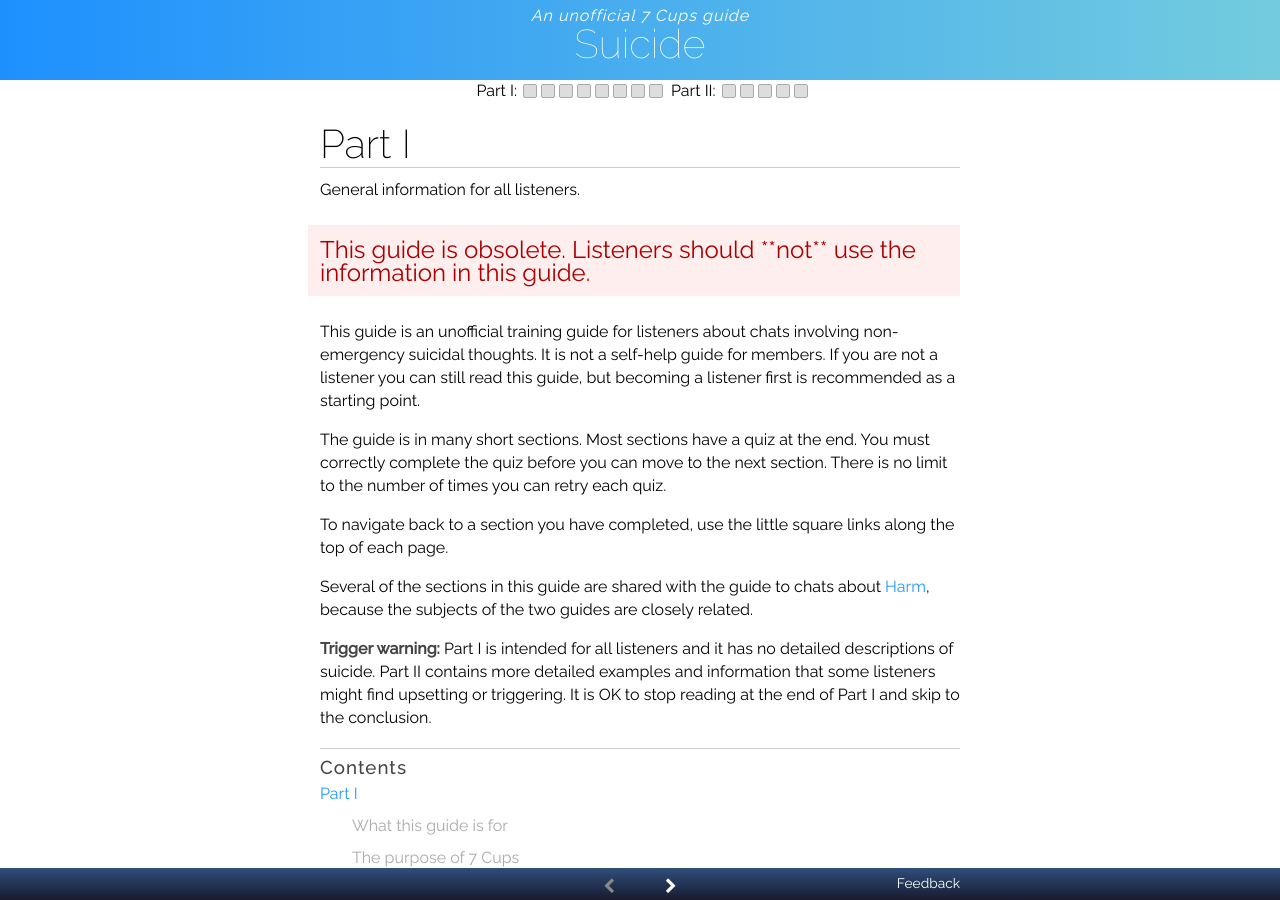
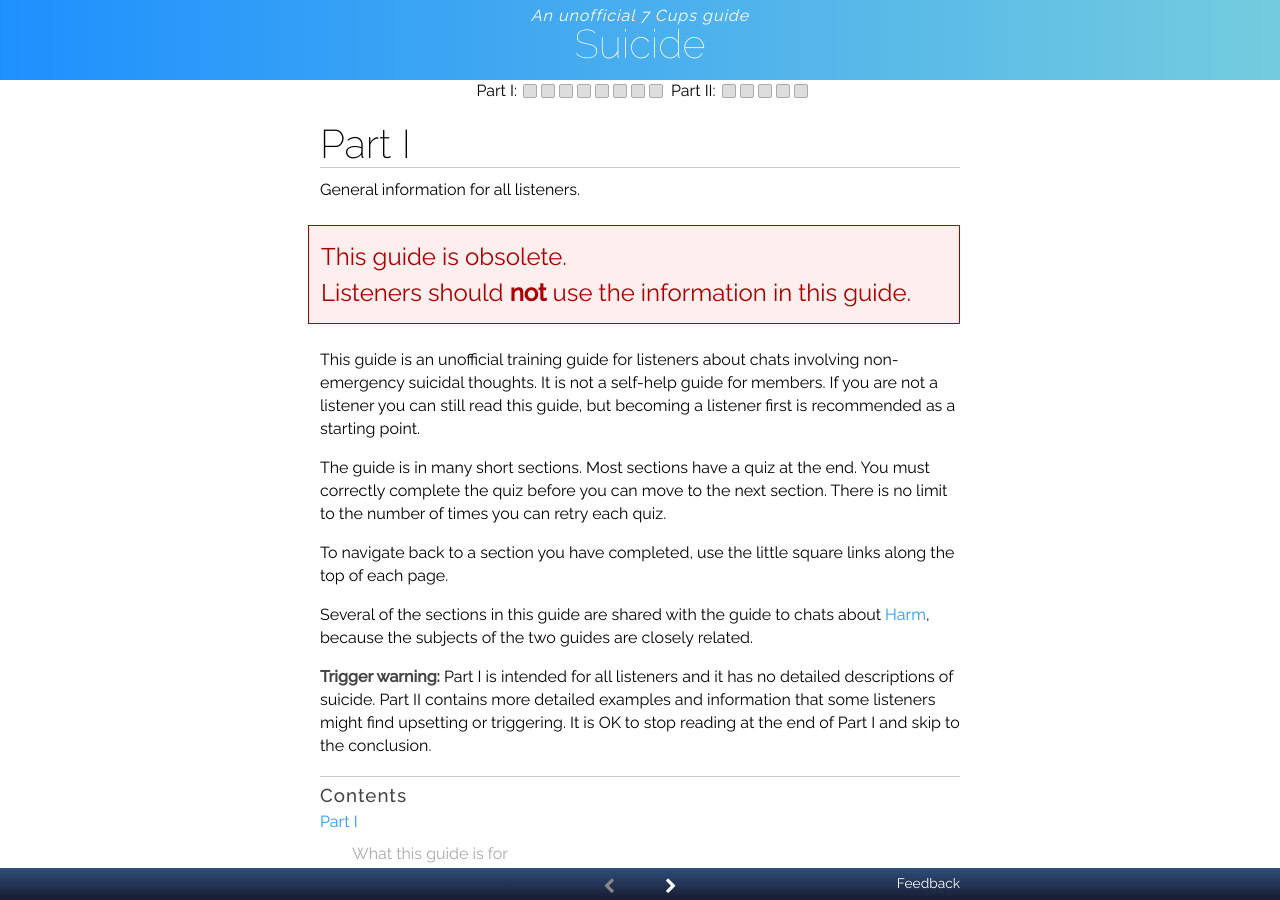
Before and after one commit to RarelyCharlie/rarelycharlie.github.io, a Jekyll site: the page built from _guide/suicide.md, in a window 1280 px wide and 900 px high. Built offline with Jekyll 4.4.1, drawn with Linux system fonts in a browser that asks for light colours; nearby versions of some CDN libraries.

Commit message:
formatting

```diff
--- a/_guide/suicide.md
+++ b/_guide/suicide.md
@@ -8,7 +8,7 @@ feedback: https://www.7cups.com/@RarelyCharlie
 
 General information for all listeners.
 
-<div style="font-size: 150%; color: #a00; background: #fee; padding: 1ex; margin: 1em 0 1em -1ex;">This guide is obsolete. Listeners should **not** use the information in this guide.</div>
+<div style="font-size: 150%; color: #a00; border: 1px solid #a00; line-height: 150%; background: #fee; padding: 1ex; margin: 1em 0 1em -1ex;">This guide is obsolete.<br>Listeners should <b>not</b> use the information in this guide.</div>
 
 This guide is an unofficial training guide for listeners about chats involving non-emergency suicidal thoughts. It is not a self-help guide for members. If you are not a listener you can still read this guide, but becoming a listener first is recommended as a starting point.
 
```
